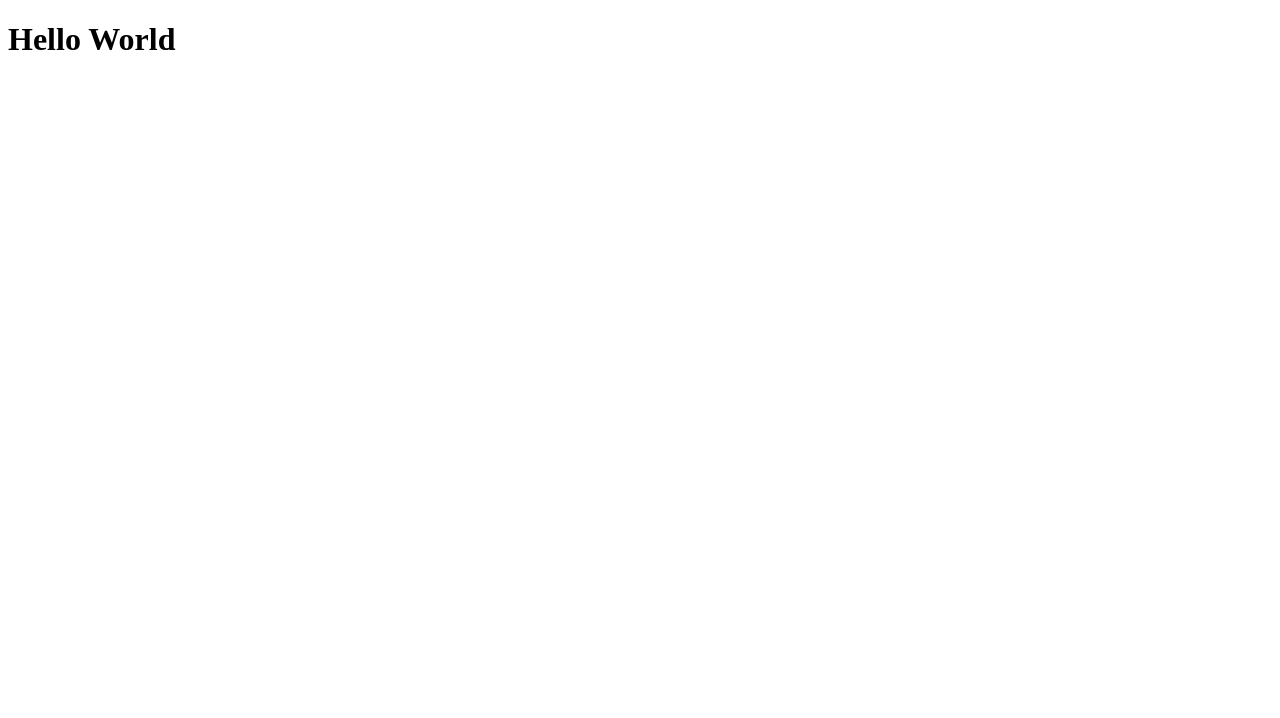
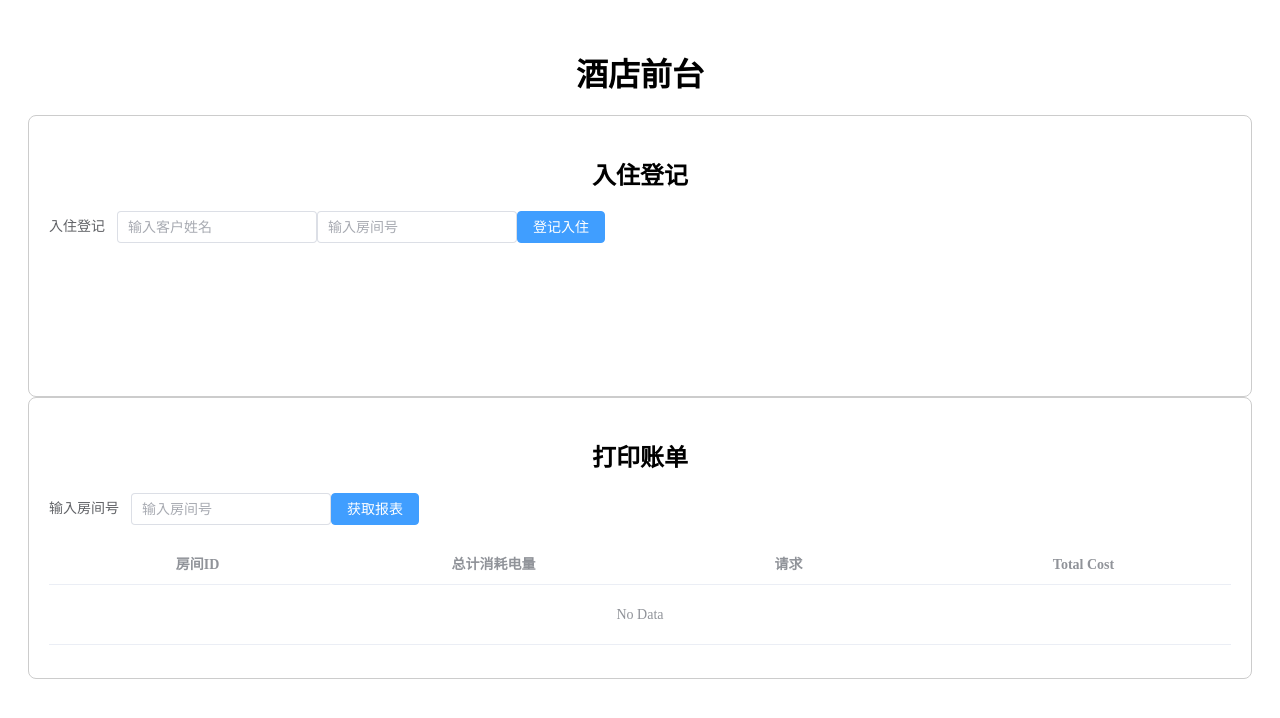
Before and after one commit to cowhoq/AirConditionerSys, a Vue app: page /login in a window 1280 px wide. Shown: the top 718 px of the page. Built offline with nearby package versions, Linux system fonts and the light colour scheme.

Commit message:
增加\login界面，包含登记入住和打印账单功能

```diff
--- a/components.d.ts
+++ b/components.d.ts
@@ -12,6 +12,7 @@ declare module 'vue' {
     ElDatePicker: typeof import('element-plus/es')['ElDatePicker']
     ElForm: typeof import('element-plus/es')['ElForm']
     ElFormItem: typeof import('element-plus/es')['ElFormItem']
+    ElInput: typeof import('element-plus/es')['ElInput']
     ElInputNumber: typeof import('element-plus/es')['ElInputNumber']
     ElRow: typeof import('element-plus/es')['ElRow']
     ElSlider: typeof import('element-plus/es')['ElSlider']
--- a/src/views/Login.vue
+++ b/src/views/Login.vue
@@ -1,3 +1,122 @@
 <template>
-  <h1>Hello World</h1>
+  <div class="reception">
+    <h1>酒店前台</h1>
+    <el-form @submit.prevent="registerCheckIn" class="window">
+      <h2 style="text-align: center">入住登记</h2>
+      <el-form-item label="入住登记" >
+        <el-input class="input" v-model="name" placeholder="输入客户姓名"></el-input>
+        <el-input class="input" v-model="roomId" placeholder="输入房间号"></el-input>
+        <el-button type="primary" native-type="submit">登记入住</el-button>
+      </el-form-item>
+    </el-form>
+
+    <div class="window">
+    <el-form @submit.prevent="printBill">
+      <h2 style="text-align: center">打印账单</h2>
+      <el-form-item label="输入房间号">
+        <el-input class="input" v-model="roomId" placeholder="输入房间号"></el-input>
+        <el-button type="primary" native-type="submit">获取报表</el-button>
+      </el-form-item>
+    </el-form>
+    <el-table :data="reports" style="width: 100%">
+      <el-table-column prop="roomId" label="房间ID" align="center"></el-table-column>
+      <el-table-column prop="powerOnCount" label="总计消耗电量" align="center"></el-table-column>
+      <el-table-column label="请求" align="center">
+        <template v-slot:default="scope">
+          <el-table :data="scope.row.requests" style="width: 100%">
+            <el-table-column prop="startTime" label="Start Time"></el-table-column>
+            <el-table-column prop="endTime" label="End Time"></el-table-column>
+            <el-table-column prop="startTemp" label="Start Temperature"></el-table-column>
+            <el-table-column prop="endTemp" label="End Temperature"></el-table-column>
+            <el-table-column prop="airflow" label="Airflow"></el-table-column>
+            <el-table-column prop="cost" label="Cost"></el-table-column>
+          </el-table>
+        </template>
+      </el-table-column>
+      <el-table-column prop="总计消费" label="Total Cost" align="center"></el-table-column>
+    </el-table>
+    </div>
+  </div>
 </template>
+
+<script setup lang="ts">
+import { ref } from 'vue';
+import axiosRequest from "@/utils/axiosRequest.js";
+import { ElMessage } from "element-plus";
+
+
+let name = ref('');
+let roomId = ref('');
+
+let reports = ref([])
+
+async function registerCheckIn() {
+  try {
+    let r = await axiosRequest({
+      // 通过姓名和房间号登记入住
+      url: '/checkIn',
+      method: 'post',
+      params: {
+        name: name.value,
+        roomId: roomId.value,
+      }
+    });
+
+    if (r.code == 1)
+      ElMessage.success('登记成功');
+    else
+      throw new Error(r.msg || '操作失败');
+  } catch (e: any) {
+    ElMessage.error('出错了: ' + e.message);
+  }
+}
+
+async function printBill() {
+  try {
+    let r = await axiosRequest({
+      // 根据房间号获取对应详单
+      url: '/printBill',
+      method: 'get',
+      params: {
+        roomId: roomId.value
+      }
+    })
+
+    if (r.code == 1)
+      reports.value = r.data
+    else
+      throw new Error(r.msg || '操作失败')
+
+  } catch (e: any) {
+    ElMessage.error('出错了: ' + e.message);
+  }
+}
+
+</script>
+
+<style scoped>
+.reception {
+  padding: 20px;
+}
+
+.reception h1 {
+  text-align: center;
+  margin-bottom: 20px;
+}
+
+.reception .el-form-item {
+  margin-bottom: 20px;
+}
+
+.input {
+  width: 200px;
+}
+
+.window {
+  border: 1px solid #ccc;
+  padding: 20px;
+  border-radius: 8px;
+  background-color: #fff;
+  height: 30vh;
+}
+</style>
```
